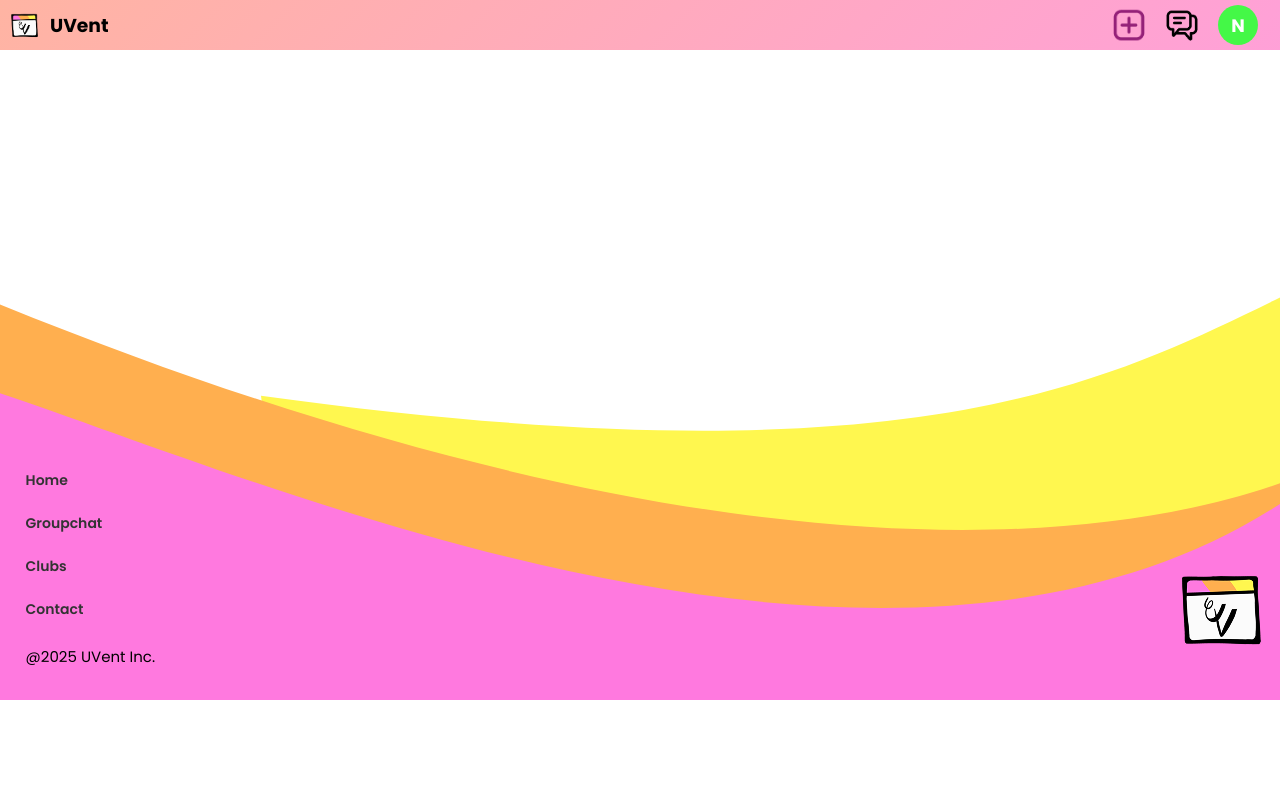
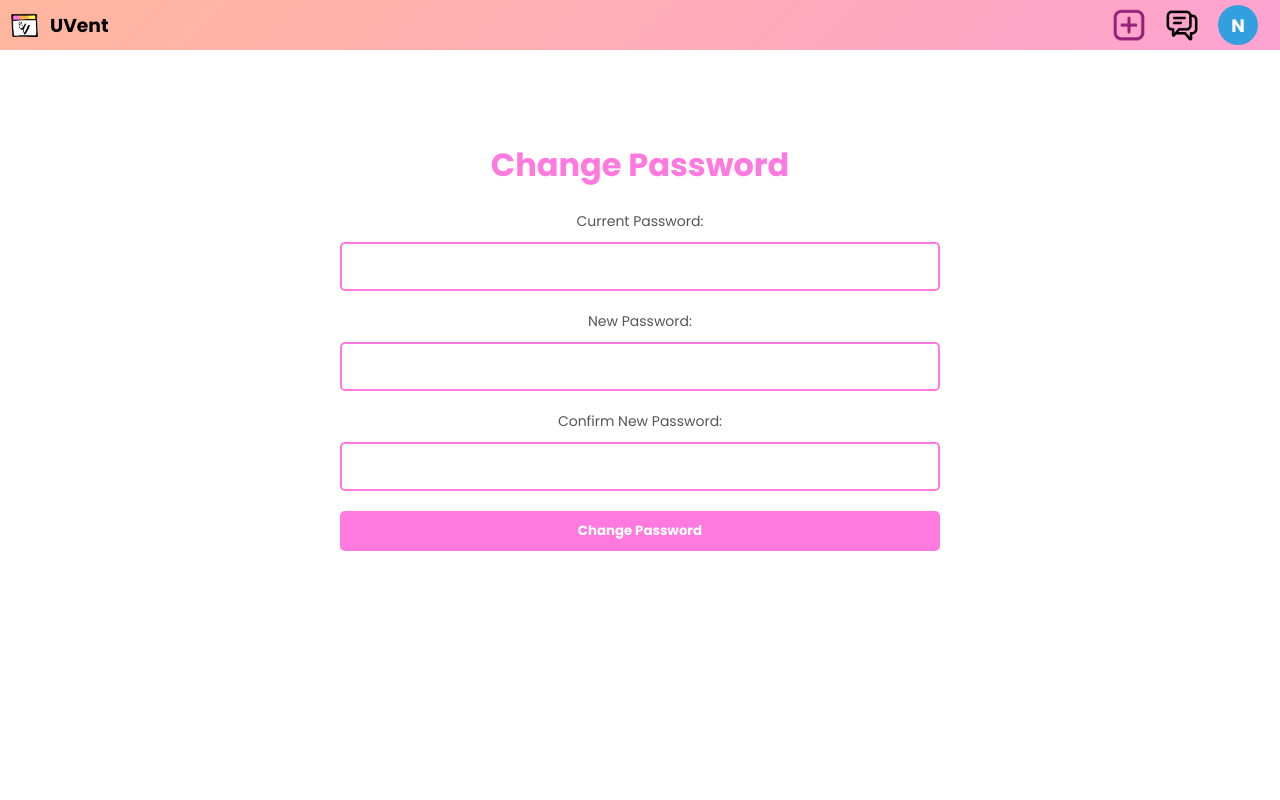
Before and after one commit to saaladdin/Software-Engineering-Project, a React (Create React App) app: page /change-password in a window 1280 px wide. Shown: the top 800 px of the page. Built offline with nearby package versions, Linux system fonts and the light colour scheme; no server answers; sample sign-in values are in the browser's storage.

Commit message:
password and profile page updated

```diff
--- a/src/App.js
+++ b/src/App.js
@@ -7,7 +7,8 @@ import Login from "./Components/Login";
 import SignUp from "./Components/Signup/SignUp";
 import Dashboard from "./Components/Dashboard/Dashboard";
 import Confirmation from "./Components/Confirmation/Confirmation";
-import ForgotPassword from "./Components/ForgotPassword"
+import ForgotPassword from "./Components/ForgotPassword";
+import ChangePassword from "./Components/ChangePassword";
 
 import db, { auth } from "./FirebaseConfig";
 import { useEffect, useState } from "react";
@@ -236,6 +237,7 @@ const [events, setEvents] = useState([
         <Route path="/chat" element={<Chat />} />
         <Route path="/profile" element={<Profile />} />
         <Route path="/forgotpassword" element={<ForgotPassword />} />
+        <Route path="/change-password" element={<ChangePassword />} />
       </Routes>
       {!hideHeaderRoutes.includes(location.pathname) && <Footer />}
     </div>
--- /dev/null
+++ b/src/Components/ChangePassword/index.js
@@ -0,0 +1,60 @@
+// ChangePassword.js
+import React, { useState } from "react";
+import "./index.scss";  // Assuming you'll import SCSS file for styling
+
+const ChangePassword = () => {
+  const [currentPassword, setCurrentPassword] = useState("");
+  const [newPassword, setNewPassword] = useState("");
+  const [confirmPassword, setConfirmPassword] = useState("");
+
+  const handleSubmit = (e) => {
+    e.preventDefault();
+    if (newPassword === confirmPassword) {
+      // Handle the password change logic
+      console.log("Password Changed!");
+    } else {
+      alert("Passwords do not match!");
+    }
+  };
+
+  return (
+    <div className="change-password-page">
+      <h1>Change Password</h1>
+      <form onSubmit={handleSubmit} className="password-form">
+        <div className="form-field">
+          <label>Current Password:</label>
+          <input
+            type="password"
+            value={currentPassword}
+            onChange={(e) => setCurrentPassword(e.target.value)}
+            required
+            className="form-input"
+          />
+        </div>
+        <div className="form-field">
+          <label>New Password:</label>
+          <input
+            type="password"
+            value={newPassword}
+            onChange={(e) => setNewPassword(e.target.value)}
+            required
+            className="form-input"
+          />
+        </div>
+        <div className="form-field">
+          <label>Confirm New Password:</label>
+          <input
+            type="password"
+            value={confirmPassword}
+            onChange={(e) => setConfirmPassword(e.target.value)}
+            required
+            className="form-input"
+          />
+        </div>
+        <button type="submit" className="submit-btn">Change Password</button>
+      </form>
+    </div>
+  );
+};
+
+export default ChangePassword;
--- /dev/null
+++ b/src/Components/ChangePassword/index.scss
@@ -0,0 +1,68 @@
+// ChangePassword.scss
+.change-password-page {
+    padding: 20px;
+    text-align: center;
+    margin-top: 100px;
+}
+
+.change-password-page h1 {
+    font-size: 2rem;
+    color: #ff79df;
+}
+
+.password-form {
+    display: flex;
+    flex-direction: column;
+    gap: 20px;
+    max-width: 600px;
+    margin: 0 auto;
+}
+
+.form-field {
+    display: flex;
+    flex-direction: column;
+    gap: 10px;
+}
+
+.form-input {
+    padding: 10px 15px;
+    font-size: 16px;
+    border: 2px solid #ff79df;
+    border-radius: 5px;
+    outline: none;
+    transition: border 0.3s ease;
+}
+
+.form-input:focus {
+    border: 2px solid transparent;
+    background-clip: padding-box;
+    border-image: linear-gradient(
+        135deg,
+        rgba(255, 247, 79, 1),
+        rgba(255, 175, 79, 1),
+        rgba(255, 121, 223, 1)
+    );
+    border-image-slice: 1;
+    animation: rainbow-focus 2s linear infinite;
+}
+
+.submit-btn {
+    background-color: #ff79df;
+    color: white;
+    padding: 10px 20px;
+    border: none;
+    cursor: pointer;
+    font-weight: bold;
+    transition: background-color 0.3s, color 0.3s, box-shadow 0.3s;
+}
+
+.submit-btn:hover {
+    background-color: #FFAF4F;
+    color: #B56300;
+}
+
+:root {
+    --shadow-color-1: rgba(255, 121, 223, 1);
+    --shadow-color-2: rgba(255, 247, 79, 1);
+    --shadow-color-3: rgba(255, 175, 79, 1);
+}
--- a/src/Components/Profile/index.js
+++ b/src/Components/Profile/index.js
@@ -1,6 +1,9 @@
+// ProfilePage.js
 import React, { useState, useRef, useEffect } from "react";
+import { useNavigate } from "react-router-dom";
 import "./index.scss";
-import { useNavigate } from "react-router-dom";
+import { auth } from "../../FirebaseConfig"; // assuming you're using Firebase
+import { signOut } from "firebase/auth";
 
 const ProfilePage = () => {
   const navigate = useNavigate();
@@ -10,9 +13,17 @@ const ProfilePage = () => {
 
   useEffect(() => {
     const storedUser = localStorage.getItem("user");
+    console.log("Stored user:", storedUser); // Debugging log
     if (storedUser) {
-      const user = JSON.parse(storedUser);
-      setUserEmail(user.email);
+      try {
+        const user = JSON.parse(storedUser);
+        console.log("Parsed user:", user); // Debugging log
+        if (user.email) {
+          setUserEmail(user.email);
+        }
+      } catch (error) {
+        console.error("Error parsing user from localStorage:", error);
+      }
     }
   }, []);
 
@@ -47,7 +58,17 @@ const ProfilePage = () => {
   };
 
   const handleChangePasswordClick = () => {
-    navigate("/change-password"); // You need to have this route created
+    navigate("/change-password");
+  };
+
+  const handleLogout = async () => {
+    try {
+      await signOut(auth);
+      localStorage.removeItem("user");
+      navigate("/");
+    } catch (error) {
+      console.error("Logout error:", error);
+    }
   };
 
   const defaultProfilePic = getFirstLetter(userEmail);
@@ -59,16 +80,33 @@ const ProfilePage = () => {
       <div className="profile-info">
         <div className="profile-picture">
           {profilePic ? (
-            <img src={profilePic} alt="Profile" className="profile-image" />
+            <img
+              src={profilePic}
+              alt="Profile"
+              className="profile-image"
+              style={{ maxWidth: "150px", maxHeight: "150px", borderRadius: "50%" }}
+            />
           ) : (
             <div
               className="profile-placeholder"
-              style={{ backgroundColor: randomColor }}
+              style={{
+                backgroundColor: randomColor,
+                width: "150px",
+                height: "150px",
+                borderRadius: "50%",
+                display: "flex",
+                alignItems: "center",
+                justifyContent: "center",
+                fontSize: "2rem",
+                color: "white",
+                margin: "0 auto"
+              }}
             >
               {defaultProfilePic}
             </div>
           )}
         </div>
+
         <button onClick={handleButtonClick} className="change-pfp-btn">
           Change Profile Picture
         </button>
@@ -79,12 +117,14 @@ const ProfilePage = () => {
           ref={fileInputRef}
           style={{ display: "none" }}
         />
-        <div className="user-details">
-          <p><strong>Email:</strong> {userEmail}</p>
-        </div>
+
+      <h1>Password</h1>
+
         <button onClick={handleChangePasswordClick} className="change-password-btn">
           Change Password
         </button>
+
+
       </div>
     </div>
   );
--- a/src/Components/Profile/index.scss
+++ b/src/Components/Profile/index.scss
@@ -1,30 +1,57 @@
 .profile-page {
-  padding: 2rem;
-  text-align: center;
+  display: flex;
+  justify-content: center; /* Centers the entire profile section horizontally */
+  align-items: center; /* Centers the profile section vertically */
+  flex-direction: column; /* Stacks the profile elements vertically */
+  height: 100vh; /* Make sure the page takes the full height */
 }
 
 .profile-info {
-  margin-top: 2rem;
+  text-align: center; /* Centers text */
 }
 
 .profile-picture {
-  margin-bottom: 1rem;
+  width: 100px; /* Set a fixed width */
+  height: 100px; /* Set a fixed height */
+  border-radius: 50%; /* Make it circular */
+  overflow: hidden; /* Hide any overflow */
+  display: flex;
+  justify-content: center;
+  align-items: center;
+  margin: 20px auto; /* Center the profile picture horizontally */
+}
+
+.profile-image {
+  width: 100%; /* Make the image fill the container */
+  height: 100%;
+  object-fit: cover; /* Ensure the image maintains aspect ratio */
 }
 
 .profile-placeholder {
-  width: 100px;
-  height: 100px;
-  background-color: #ccc;
-  font-size: 36px;
   display: flex;
+  justify-content: center;
   align-items: center;
-  justify-content: center;
+  width: 100%;
+  height: 100%;
+  font-size: 2rem; /* Adjust font size if necessary */
+  color: white;
   border-radius: 50%;
-  margin: 0 auto;
 }
 
 .change-pfp-btn {
   margin-top: 1rem;
+  background-color: #ff79df;
+  color: #942178;
+  padding: 10px 20px;
+  border: none;
+  cursor: pointer;
+  font-weight: bold;
+  transition: background-color 0.3s, color 0.3s, box-shadow 0.3s;
+}
+
+.change-pfp-btn:hover {
+  background-color: #FFAF4F;
+  color: #B56300;
 }
 
 .user-details {
@@ -33,4 +60,16 @@
 
 .change-password-btn {
   margin-top: 1rem;
+  background-color: #ff79df;
+  color: #942178;
+  padding: 10px 20px;
+  border: none;
+  cursor: pointer;
+  font-weight: bold;
+  transition: background-color 0.3s, color 0.3s, box-shadow 0.3s;
 }
+
+.change-password-btn:hover {
+  background-color: #FFAF4F;
+  color: #B56300;
+}
```
